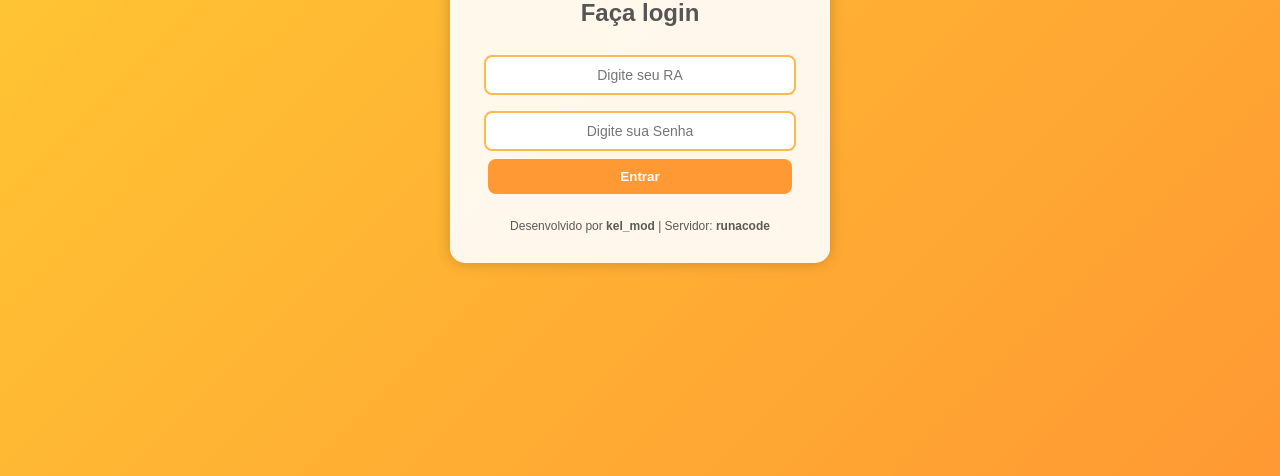
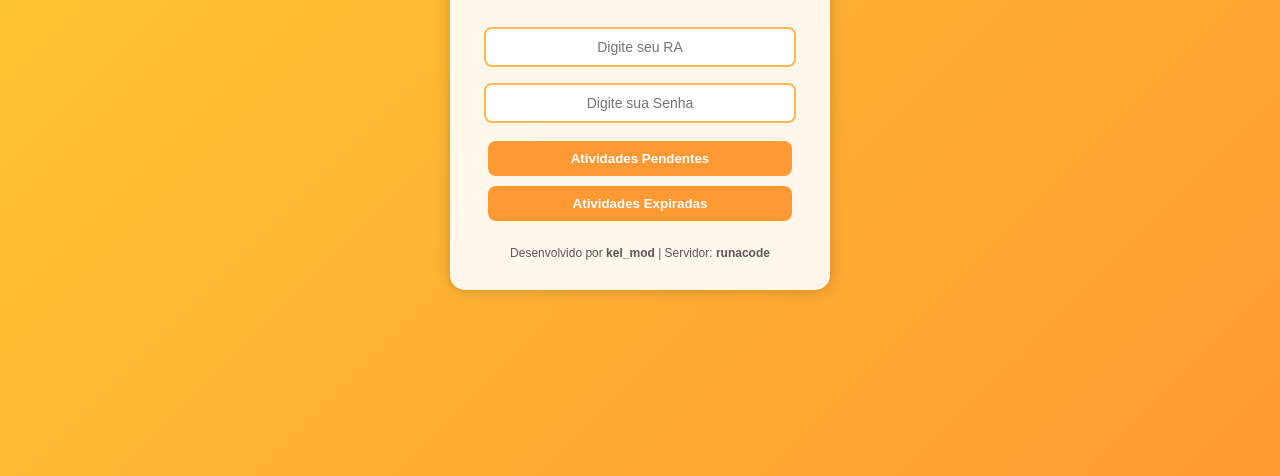
Before and after one commit to Runacodejs/Portal-do-aluno-script, a plain HTML site: page index.html in a window 1280 px wide. Shown: the part 324-800 px from the top of the page. Drawn offline with Linux system fonts and the light colour scheme.

Commit message:
Refactor login logic and update HTML structure

```diff
--- a/index.html
+++ b/index.html
@@ -16,7 +16,7 @@
             height: 100vh;
             flex-direction: column;
         }
-        .login-container, .dashboard {
+        .container {
             background: rgba(255,255,255,0.9);
             padding: 30px;
             border-radius: 15px;
@@ -51,12 +51,10 @@
             font-weight: bold;
             cursor: pointer;
             transition: 0.3s;
+            margin-top: 10px;
         }
         button:hover {
             background: #ff8000;
-        }
-        .hidden {
-            display: none;
         }
         .activities {
             margin-top: 20px;
@@ -78,20 +76,12 @@
     </style>
 </head>
 <body>
-    <!-- Tela de Login -->
-    <div class="login-container" id="loginPage">
+    <div class="container">
         <h1>🍿 Fandangos</h1>
-        <h2>Faça login</h2>
+        <h2>Login</h2>
         <input type="text" id="ra" placeholder="Digite seu RA">
         <input type="password" id="senha" placeholder="Digite sua Senha">
-        <button onclick="login()">Entrar</button>
-        <footer>Desenvolvido por <strong>kel_mod</strong> | Servidor: <strong>runacode</strong></footer>
-    </div>
 
-    <!-- Tela Principal -->
-    <div class="dashboard hidden" id="dashboard">
-        <h1>🍿 Fandangos</h1>
-        <h2>Bem-vindo!</h2>
         <button onclick="mostrarPendentes()">Atividades Pendentes</button>
         <button onclick="mostrarExpiradas()">Atividades Expiradas</button>
 
@@ -103,19 +93,18 @@
     <script>
         const usuario = { ra: "123456", senha: "1234" };
 
-        function login() {
+        function validarLogin() {
             const ra = document.getElementById("ra").value;
             const senha = document.getElementById("senha").value;
-
-            if (ra === usuario.ra && senha === usuario.senha) {
-                document.getElementById("loginPage").classList.add("hidden");
-                document.getElementById("dashboard").classList.remove("hidden");
-            } else {
-                alert("RA ou senha incorretos!");
-            }
+            return ra === usuario.ra && senha === usuario.senha;
         }
 
         function mostrarPendentes() {
+            if (!validarLogin()) {
+                alert("RA ou senha incorretos!");
+                return;
+            }
+
             const atividades = [
                 "Trabalho de Matemática - até 10/11",
                 "Redação de Português - até 08/11",
@@ -125,6 +114,11 @@
         }
 
         function mostrarExpiradas() {
+            if (!validarLogin()) {
+                alert("RA ou senha incorretos!");
+                return;
+            }
+
             const atividades = [
                 "Prova de História - expirou em 25/10",
                 "Apresentação de Geografia - expirou em 28/10"
```
